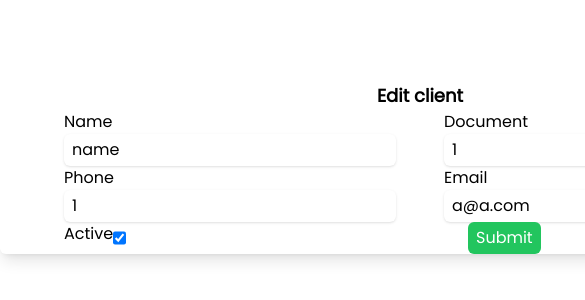
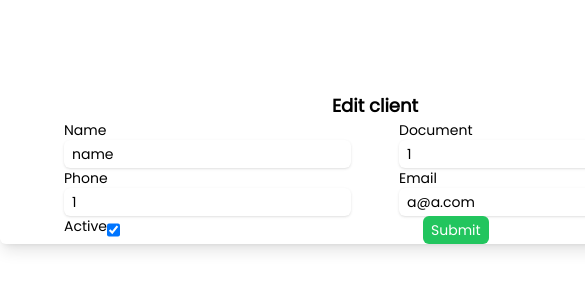
Before and after one commit to LucasFASouza/Clients-Admin, a Vue app: page /client/1 in a window 390 px wide. Shown: the part 254-554 px from the top of the page, 585 px wide, since content can reach past the window. Built offline with nearby package versions, Linux system fonts and the light colour scheme; data requests are answered from the project's data file.

Commit message:
fix: adjust responsivity of the register tables

```diff
--- a/src/views/RegisterClient.vue
+++ b/src/views/RegisterClient.vue
@@ -1,5 +1,5 @@
 <template>
-  <main class="grid h-screen place-items-center">
+  <main class="grid h-screen place-items-center text-sm md:text-base">
     <client-form />
   </main>
 </template>
--- a/src/views/RegisterProduct.vue
+++ b/src/views/RegisterProduct.vue
@@ -1,5 +1,5 @@
 <template>
-  <main class="grid h-screen place-items-center">
+  <main class="grid h-screen place-items-center text-sm md:text-base">
     <product-form />
   </main>
 </template>
```
